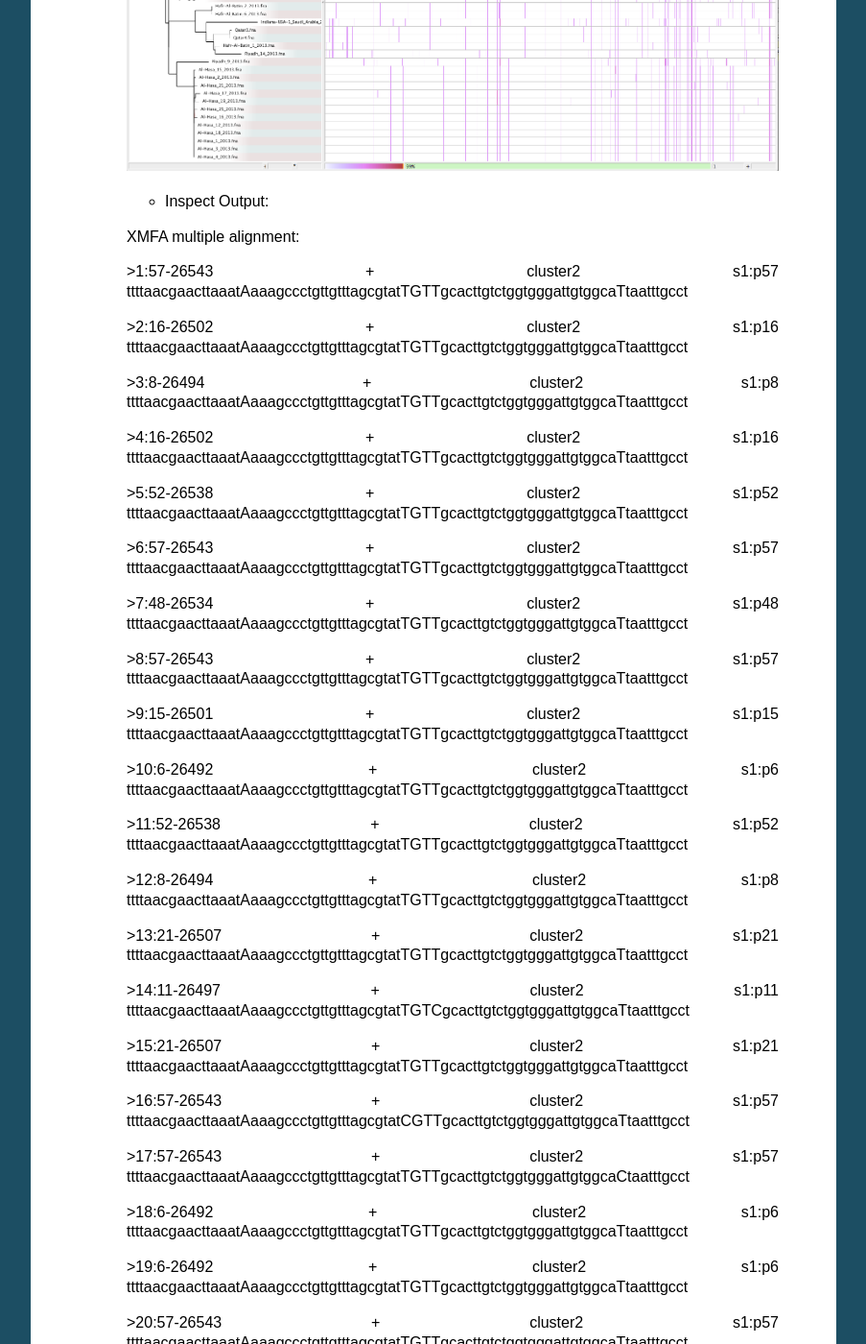
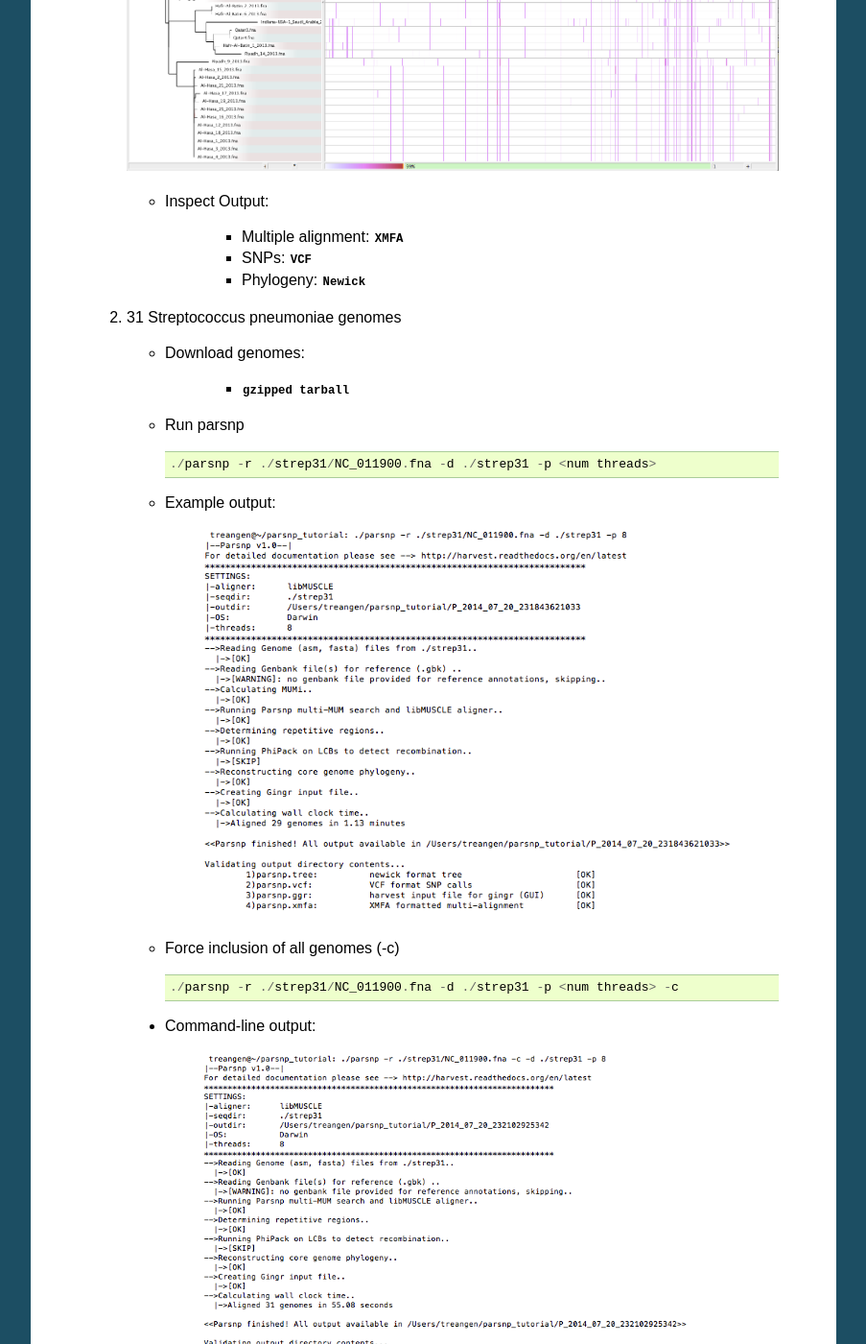
Before and after one commit to marbl/harvest, a Sphinx documentation site: the page built from docs/content/parsnp/tutorial.rst, in a window 1280 px wide and 1400 px high, scrolled down 1151 px. Shown: the whole window at 96% size, without its empty margins (198-1101 px from the left). Built offline with Sphinx 7.4.7, drawn with Linux system fonts in a browser that asks for light colours; pages that are not in the unit, such as notebooks, are missing from menus; some of the changed text lies outside the part shown.

Commit message:
Update tutorial.rst

```diff
--- a/docs/content/parsnp/tutorial.rst
+++ b/docs/content/parsnp/tutorial.rst
@@ -12,7 +12,7 @@ The second dataset is a selected set of 31 Streptococcus pneumoniae genomes. Bot
 
       * Run parsnp ::
 
-         ./parsnp -r ./mers42/England-Qatar_2012.fna -d ./mers42 -p <num threads>
+         ./parsnp -r ./mers42/England-Qatar_2012.fna -d ./mers42
 
       * Command-line output ::
 
@@ -22,132 +22,11 @@ The second dataset is a selected set of 31 Streptococcus pneumoniae genomes. Bot
 
       .. image:: runm1.gingr.png
 
-      * Inspect Output::
+      * Inspect Output:
 
-      XMFA multiple alignment:
-
-      >1:57-26543 + cluster2 s1:p57
-      ttttaacgaacttaaatAaaagccctgttgtttagcgtatTGTTgcacttgtctggtgggattgtggcaTtaatttgcct
-
-      >2:16-26502 + cluster2 s1:p16
-      ttttaacgaacttaaatAaaagccctgttgtttagcgtatTGTTgcacttgtctggtgggattgtggcaTtaatttgcct
-
-      >3:8-26494 + cluster2 s1:p8
-      ttttaacgaacttaaatAaaagccctgttgtttagcgtatTGTTgcacttgtctggtgggattgtggcaTtaatttgcct
-
-      >4:16-26502 + cluster2 s1:p16
-      ttttaacgaacttaaatAaaagccctgttgtttagcgtatTGTTgcacttgtctggtgggattgtggcaTtaatttgcct
-
-      >5:52-26538 + cluster2 s1:p52
-      ttttaacgaacttaaatAaaagccctgttgtttagcgtatTGTTgcacttgtctggtgggattgtggcaTtaatttgcct
-
-      >6:57-26543 + cluster2 s1:p57
-      ttttaacgaacttaaatAaaagccctgttgtttagcgtatTGTTgcacttgtctggtgggattgtggcaTtaatttgcct
-
-      >7:48-26534 + cluster2 s1:p48
-      ttttaacgaacttaaatAaaagccctgttgtttagcgtatTGTTgcacttgtctggtgggattgtggcaTtaatttgcct
-
-      >8:57-26543 + cluster2 s1:p57
-      ttttaacgaacttaaatAaaagccctgttgtttagcgtatTGTTgcacttgtctggtgggattgtggcaTtaatttgcct
-
-      >9:15-26501 + cluster2 s1:p15
-      ttttaacgaacttaaatAaaagccctgttgtttagcgtatTGTTgcacttgtctggtgggattgtggcaTtaatttgcct
-
-      >10:6-26492 + cluster2 s1:p6
-      ttttaacgaacttaaatAaaagccctgttgtttagcgtatTGTTgcacttgtctggtgggattgtggcaTtaatttgcct
-
-      >11:52-26538 + cluster2 s1:p52
-      ttttaacgaacttaaatAaaagccctgttgtttagcgtatTGTTgcacttgtctggtgggattgtggcaTtaatttgcct
-
-      >12:8-26494 + cluster2 s1:p8
-      ttttaacgaacttaaatAaaagccctgttgtttagcgtatTGTTgcacttgtctggtgggattgtggcaTtaatttgcct
-
-      >13:21-26507 + cluster2 s1:p21
-      ttttaacgaacttaaatAaaagccctgttgtttagcgtatTGTTgcacttgtctggtgggattgtggcaTtaatttgcct
-
-      >14:11-26497 + cluster2 s1:p11
-      ttttaacgaacttaaatAaaagccctgttgtttagcgtatTGTCgcacttgtctggtgggattgtggcaTtaatttgcct
-
-      >15:21-26507 + cluster2 s1:p21
-      ttttaacgaacttaaatAaaagccctgttgtttagcgtatTGTTgcacttgtctggtgggattgtggcaTtaatttgcct
-
-      >16:57-26543 + cluster2 s1:p57
-      ttttaacgaacttaaatAaaagccctgttgtttagcgtatCGTTgcacttgtctggtgggattgtggcaTtaatttgcct
-
-      >17:57-26543 + cluster2 s1:p57
-      ttttaacgaacttaaatAaaagccctgttgtttagcgtatTGTTgcacttgtctggtgggattgtggcaCtaatttgcct
-
-      >18:6-26492 + cluster2 s1:p6
-      ttttaacgaacttaaatAaaagccctgttgtttagcgtatTGTTgcacttgtctggtgggattgtggcaTtaatttgcct
-
-      >19:6-26492 + cluster2 s1:p6
-      ttttaacgaacttaaatAaaagccctgttgtttagcgtatTGTTgcacttgtctggtgggattgtggcaTtaatttgcct
-
-      >20:57-26543 + cluster2 s1:p57
-      ttttaacgaacttaaatAaaagccctgttgtttagcgtatTGTTgcacttgtctggtgggattgtggcaTtaatttgcct
-
-      >21:52-26538 + cluster2 s1:p52
-      ttttaacgaacttaaatAaaagccctgttgtttagcgtatTGTTgcacttgtctggtgggattgtggcaTtaatttgcct
-
-      >22:51-26537 + cluster2 s1:p51
-      ttttaacgaacttaaatAaaagccctgttgtttagcgtatTGTTgcacttgtctggtgggattgtggcaTtaatttgcct
-
-      >23:45-26531 + cluster2 s1:p45
-      ttttaacgaacttaaatAaaagccctgttgtttagcgtatTGTTgcacttgtctggtgggattgtggcaTtaatttgcct
-
-      >24:45-26531 + cluster2 s1:p45
-      ttttaacgaacttaaatAaaagccctgttgtttagcgtatTGTTgcacttgtctggtgggattgtggcaTtaatttgcct
-
-      >25:57-26543 + cluster2 s1:p57
-      ttttaacgaacttaaatAaaagccctgttgtttagcgtatTGTTgcacttgtctggtgggattgtggcaTtaatttgcct
-
-      >26:57-26543 + cluster2 s1:p57
-      ttttaacgaacttaaatAaaagccctgttgtttagcgtatTGTTgcacttgtctggtgggattgtggcaTtaatttgcct
-
-      >27:57-26543 + cluster2 s1:p57
-      ttttaacgaacttaaatAaaagccctgttgtttagcgtatTGTTgcacttgtctggtgggattgtggcaTtaatttgcct
-
-      >28:57-26543 + cluster2 s1:p57
-      ttttaacgaacttaaatAaaagccctgttgtttagcgtatTGTTgcacttgtctggtgggattgtggcaTtaatttgcct
-
-      >29:57-26543 + cluster2 s1:p57
-      ttttaacgaacttaaatAaaagccctgttgtttagcgtatTGTTgcacttgtctggtgggattgtggcaTtaatttgcct
-
-      >30:56-26542 + cluster2 s1:p56
-      ttttaacgaacttaaatAaaagccctgttgtttagcgtatTGTTgcacttgtctggtgggattgtggcaTtaatttgcct
-
-      >31:39-26525 + cluster2 s1:p39
-      ttttaacgaacttaaatAaaagccctgttgtttagcgtatTGTTgcacttgtctggtgggattgtggcaTtaatttgcct
-
-      >32:43-26529 + cluster2 s1:p43
-      ttttaacgaacttaaatAaaagccctgttgtttagcgtatTGTTgcacttgtctggtgggattgtggcaTtaatttgcct
-
-      >33:6-26492 + cluster2 s1:p6
-      ttttaacgaacttaaatAaaagccctgttgtttagcgtatTGTTgcacttgtctggtgggattgtggcaCtaatttgcct
-
-      >34:17-26503 + cluster2 s1:p17
-      ttttaacgaacttaaatTaaagccctgttgtttagcgtatTGTCgcacttgtctggtgggattgtggcaTtaatttgcct
-
-      >35:21-26507 + cluster2 s1:p21
-      ttttaacgaacttaaatAaaagccctgttgtttagcgtatTGTTgcacttgtctggtgggattgtggcaTtaatttgcct
-
-      >36:16-26502 + cluster2 s1:p16
-      ttttaacgaacttaaatAaaagccctgttgtttagcgtatTGTTgcacttgtctggtgggattgtggcaTtaatttgcct
-
-      >37:6-26492 + cluster2 s1:p6
-      ttttaacgaacttaaatAaaagccctgttgtttagcgtatTGTTgcacttgtctggtgggattgtggcaTtaatttgcct
-
-      >38:6-26492 + cluster2 s1:p6
-      ttttaacgaacttaaatAaaagccctgttgtttagcgtatTGTTgcacttgtctggtgggattgtggcaTtaatttgcct
-
-      >39:6-26492 + cluster2 s1:p6
-      ttttaacgaacttaaatAaaagccctgttgtttagcgtatTGTTgcacttgtctggtgggattgtggcaTtaatttgcct
-
-      >40:6-26492 + cluster2 s1:p6
-      ttttaacgaacttaaatAaaagccctgttgtttagcgtatTGTTgcacttgtctggtgggattgtggcaTtaatttgcct
-
-      >41:6-26492 + cluster2 s1:p6
-      ttttaacgaacttaaatAaaagccctgttgtttagcgtatTGTTgcacttgtctggtgggattgtggcaTtaatttgcct
+         * Multiple alignment: :download:`XMFA <runm1.xmfa>`
+         * SNPs: :download:`VCF <runm1.vcf>`
+         * Phylogeny: :download:`Newick <runm1.tree>`
 
    2) 31 Streptococcus pneumoniae genomes
 
```
